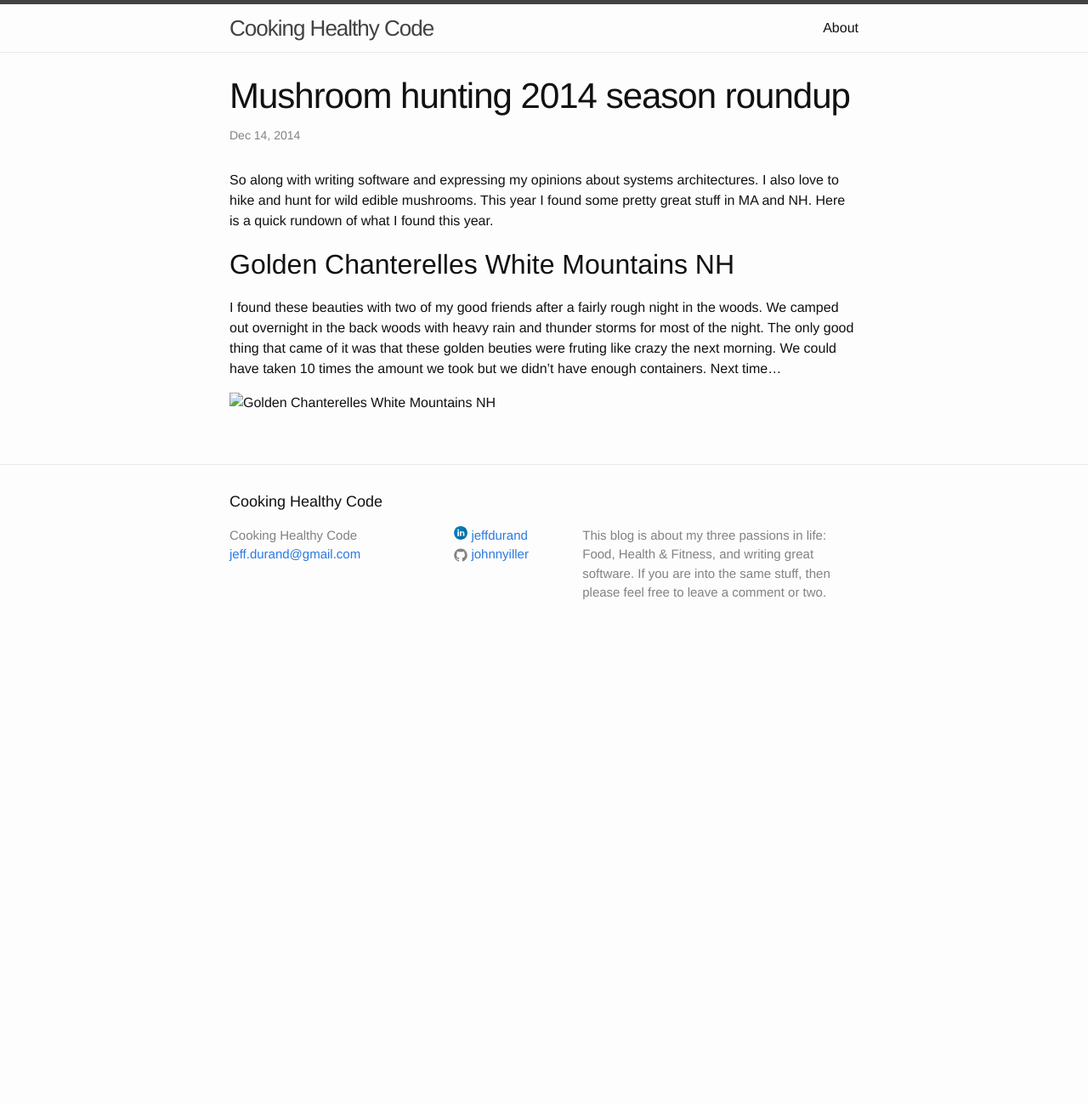
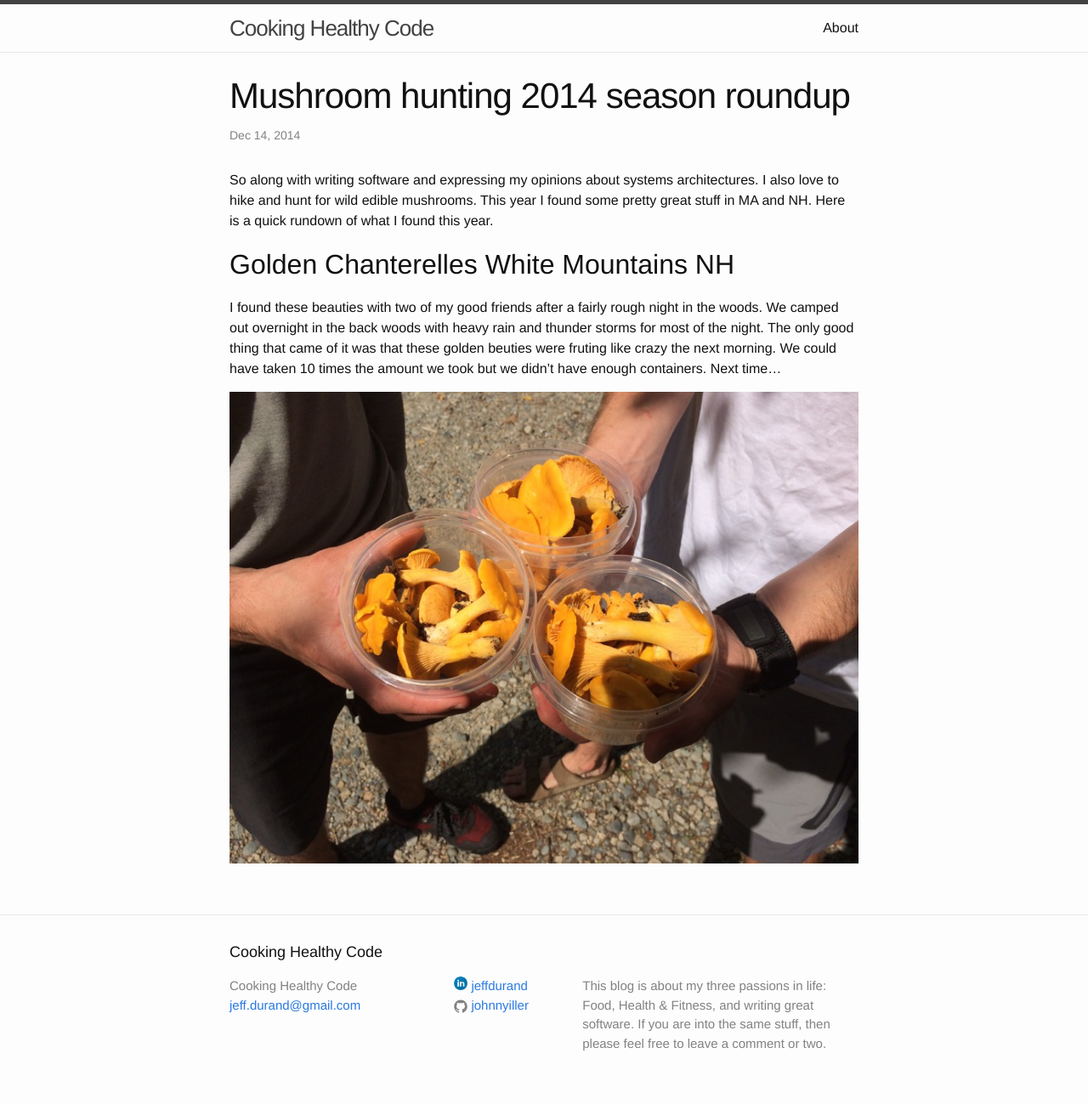
Before and after one commit to johnnyiller/johnnyiller.github.io, a Jekyll site: the page built from _posts/2014-12-14-mushroom-roundup.markdown, in a window 1280 px wide. Shown: the whole page at 85% size. Built offline with Jekyll 4.4.1, drawn with Linux system fonts in a browser that asks for light colours; comment, search, counter and statistics services are not loaded; before the commit the page ends 900 px from its top, so only the background shows below that.

Commit message:
fixing image style

```diff
--- a/_posts/2014-12-14-mushroom-roundup.markdown
+++ b/_posts/2014-12-14-mushroom-roundup.markdown
@@ -10,4 +10,4 @@ So along with writing software and expressing my opinions about systems architec
 ## Golden Chanterelles White Mountains NH
 I found these beauties with two of my good friends after a fairly rough night in the woods.  We camped out overnight in the back woods with heavy rain and thunder storms for most of the night.  The only good thing that came of it was that these golden beuties were fruting like crazy the next morning.  We could have taken 10 times the amount we took but we didn't have enough containers.  Next time...
 
-![Golden Chanterelles White Mountains NH]({{ site.url }}/assets/chanterelles_white_mountains_early_spring.jpg)
+![Golden Chanterelles White Mountains NH]({{ site.url }}/assets/mushroom_roundup/chanterelles_white_mountains_early_spring.jpg)
```
